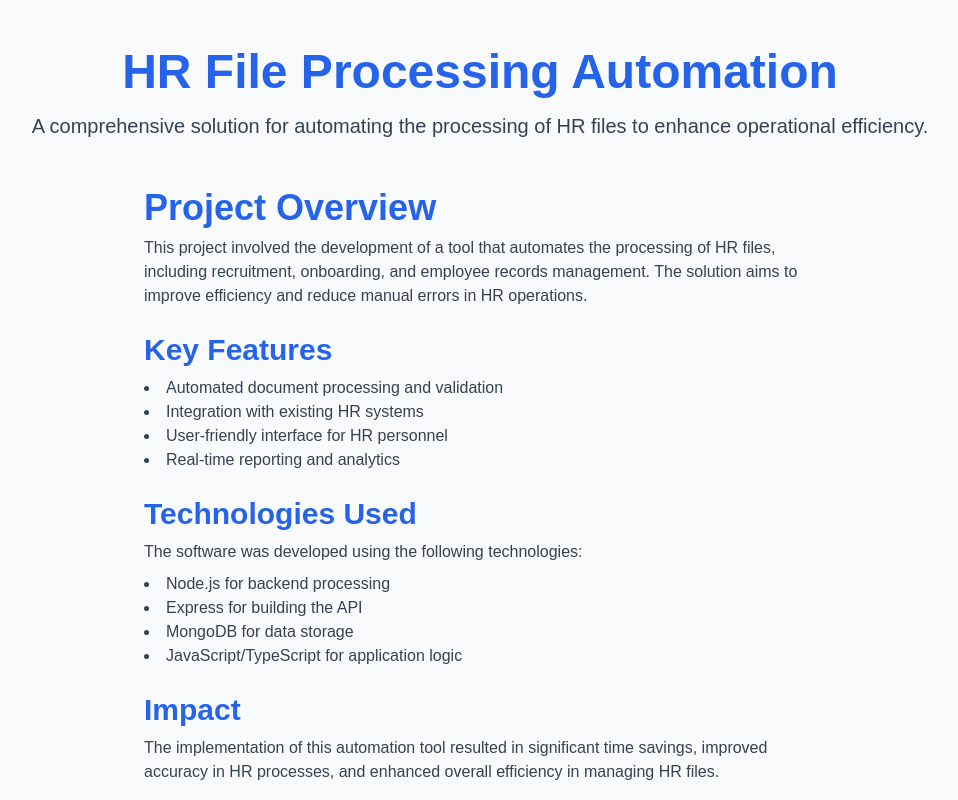
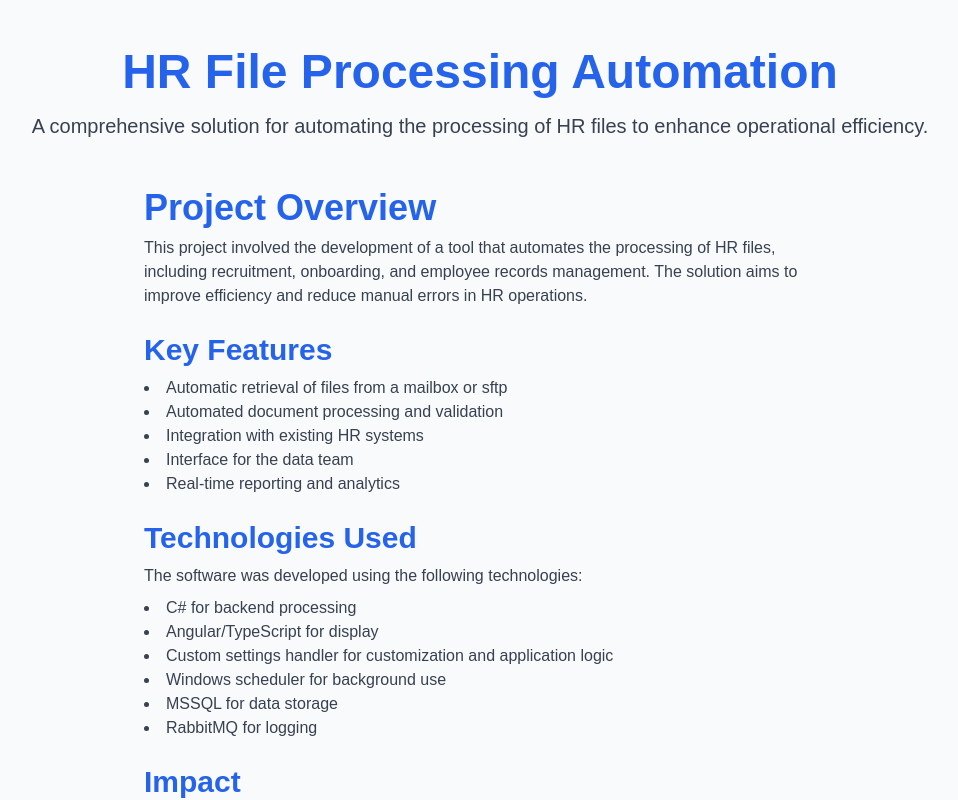
Before and after one commit to virgile953/portfolio, a Next.js app: page /projects/hr-file-processing in a window 1280 px wide. Shown: the top 800 px of the page, without its empty margins (160-1118 px from the left). Built offline with nearby package versions, Linux system fonts and the light colour scheme.

Commit message:
Correction to projects data

```diff
--- a/app/about/page.tsx
+++ b/app/about/page.tsx
@@ -23,7 +23,7 @@ export default function About() {
     <strong>Email:</strong> virgile.barbera@gmail.com
     </p>
     <p className="text-gray-700 mt-2">
-    <strong>Phone:</strong> 06 95 23 94 33
+    <strong>Phone:</strong> +33 6 95 23 94 33
     </p>
     </section>
 
@@ -33,7 +33,7 @@ export default function About() {
     <strong>Software:</strong> MS Office, SSMS, Visual Studio, Git, Sublime Text
     </p>
     <p className="text-gray-700 mt-2">
-    <strong>Languages:</strong> C#, TypeScript / Angular, PowerShell, Python, Windev, SQL (SSMS, MySQL, HFSQL), RegEX
+    <strong>Languages:</strong> C#, TypeScript / Angular, NextJS, PowerShell, Python, Windev, SQL (SSMS, MySQL, HFSQL), RegEX
     </p>
     <p className="text-gray-700 mt-2">
     <strong>Networking:</strong> IP Addressing, VLAN Creation, OVH Supervision
@@ -43,7 +43,7 @@ export default function About() {
     <section className="max-w-2xl w-full mb-12">
     <h2 className="text-3xl font-bold text-blue-600">Professional Experience</h2>
     <p className="text-gray-700 mt-2">
-    <strong>Developpeur, Gestion de Projet, OptiXt (CDI)</strong> - Since August 2022
+    <strong>Développeur, Gestion de Projet, OptiXt (CDI)</strong> - Since August 2022
     </p>
     <ul className="list-disc list-inside text-gray-700 mt-2">
     <li>Developed software for automatic processing of HR files and generating reports.</li>
--- a/app/layout.tsx
+++ b/app/layout.tsx
@@ -7,7 +7,7 @@ export default function Layout({ children }: { children: ReactNode }) {
   return (
     <html lang="en">
       <head>
-        <link rel="icon" href="favicon.ico" /> {/* Add this line for favicon */}
+        <link rel="icon" href="/favicon.ico" />
         <title>Portfolio</title>
       </head>
       <body className="min-h-screen flex flex-col bg-gray-50">
--- a/app/projects/hr-file-processing/page.tsx
+++ b/app/projects/hr-file-processing/page.tsx
@@ -21,9 +21,10 @@ export default function HRFileProcessing() {
 
         <h3 className="text-3xl font-bold text-blue-600 mt-6">Key Features</h3>
         <ul className="list-disc list-inside mt-2 text-gray-700">
+          <li>Automatic retrieval of files from a mailbox or sftp</li>
           <li>Automated document processing and validation</li>
           <li>Integration with existing HR systems</li>
-          <li>User-friendly interface for HR personnel</li>
+          <li>Interface for the data team</li>
           <li>Real-time reporting and analytics</li>
         </ul>
 
@@ -32,15 +33,17 @@ export default function HRFileProcessing() {
           The software was developed using the following technologies:
         </p>
         <ul className="list-disc list-inside mt-2 text-gray-700">
-          <li>Node.js for backend processing</li>
-          <li>Express for building the API</li>
-          <li>MongoDB for data storage</li>
-          <li>JavaScript/TypeScript for application logic</li>
+          <li>C# for backend processing</li>
+          <li>Angular/TypeScript for display</li>
+          <li>Custom settings handler for customization and application logic</li>
+          <li>Windows scheduler for background use</li>
+          <li>MSSQL for data storage</li>
+          <li>RabbitMQ for logging</li>
         </ul>
 
         <h3 className="text-3xl font-bold text-blue-600 mt-6">Impact</h3>
         <p className="text-gray-700 mt-2">
-          The implementation of this automation tool resulted in significant time savings, improved accuracy in HR processes, and enhanced overall efficiency in managing HR files.
+          The implementation of this automation tool resulted in significant time savings form data team, improved accuracy in data processing, and enhanced overall efficiency in managing HR files.
         </p>
 
         <Link href="/projects" className="mt-8 inline-block bg-blue-600 text-white rounded-lg px-4 py-2 hover:bg-blue-700 transition duration-300">
--- a/app/projects/import-edi/page.tsx
+++ b/app/projects/import-edi/page.tsx
@@ -20,11 +20,12 @@ export default function Import_EDI() {
 
         <h3 className="text-3xl font-bold text-blue-600 mt-6">Key Features</h3>
         <ul className="list-disc list-inside mt-2 text-gray-700">
+          <li>Reading of mailbox based on settings in sql</li>
           <li>Automated parsing of EDI files</li>
           <li>Customizable data mapping and transformation</li>
           <li>Integration with existing business systems</li>
           <li>Real-time reporting and error handling</li>
-          <li>User-friendly interface for configuration and monitoring</li>
+          <li>Interface for configuration and monitoring</li>
         </ul>
 
         <h3 className="text-3xl font-bold text-blue-600 mt-6">Technologies Used</h3>
@@ -33,8 +34,10 @@ export default function Import_EDI() {
         </p>
         <ul className="list-disc list-inside mt-2 text-gray-700">
           <li>C# for application logic</li>
+          <li>Angular/TypeScript for display</li>
           <li>SQL Server for data storage</li>
           <li>PowerShell for scripting tasks</li>
+          <li>Windows scheduler for background use</li>
           <li>Visual Studio for development</li>
         </ul>
 
--- a/app/projects/mass-email-sending/page.tsx
+++ b/app/projects/mass-email-sending/page.tsx
@@ -23,9 +23,8 @@ export default function MassEmailSending() {
         <ul className="list-disc list-inside mt-2 text-gray-700">
           <li>Bulk email sending with customizable templates</li>
           <li>Personalization options for recipient data</li>
-          <li>Analytics dashboard for tracking email performance</li>
-          <li>Integration with existing CRM systems</li>
-          <li>User-friendly interface for campaign management</li>
+          <li>Automatic email list generation based on sql requests</li>
+          <li>Customer and driver selection for custom mail campains</li>
         </ul>
 
         <h3 className="text-3xl font-bold text-blue-600 mt-6">Technologies Used</h3>
@@ -33,10 +32,10 @@ export default function MassEmailSending() {
           The application was developed using the following technologies:
         </p>
         <ul className="list-disc list-inside mt-2 text-gray-700">
-          <li>Node.js for backend server logic</li>
-          <li>React for the frontend interface</li>
-          <li>MongoDB for data storage</li>
-          <li>Nodemailer for email delivery</li>
+          <li>C# for backend server logic</li>
+          <li>Angular for the frontend interface</li>
+          <li>MSSQL/HFSQL for auto generation of email lists</li>
+          <li>RabbitMQ for logging</li>
         </ul>
 
         <h3 className="text-3xl font-bold text-blue-600 mt-6">Impact</h3>
--- a/app/projects/sas-application-redesign/page.tsx
+++ b/app/projects/sas-application-redesign/page.tsx
@@ -25,6 +25,7 @@ export default function SASApplicationRedesign() {
           <li>Enhanced data visualization capabilities</li>
           <li>Integration of advanced analytics features</li>
           <li>Performance optimizations for faster processing times</li>
+          <li>Rewrite of some parts of the windows native program to a web/api app</li>
         </ul>
 
         <h3 className="text-3xl font-bold text-blue-600 mt-6">Technologies Used</h3>
@@ -32,15 +33,16 @@ export default function SASApplicationRedesign() {
           The redesign was developed using the following technologies:
         </p>
         <ul className="list-disc list-inside mt-2 text-gray-700">
-          <li>Python for backend logic</li>
-          <li>React for the frontend interface</li>
-          <li>SQL for data management</li>
-          <li>Docker for containerization</li>
+          <li>C# for backend logic, gateway and data processing</li>
+          <li>Angular/typescript for the frontend interface</li>
+          <li>Windev/hfsql for legacy code optimizations and compatibility</li>
+          <li>MSSQL for data management</li>
+          <li>RabbitMQ for logging</li>
         </ul>
 
         <h3 className="text-3xl font-bold text-blue-600 mt-6">Impact</h3>
         <p className="text-gray-700 mt-2">
-          The redesigned application led to a significant increase in user satisfaction, reduced training time for new users, and improved overall performance in data analysis tasks.
+          The redesigned application led to a significant increase in user satisfaction and boost in performance, reduced training time for new users, and improved greatly performance in day to day tasks for fleet managers and data/fleet teams.
         </p>
 
         <Link href="/projects" className="mt-8 inline-block bg-blue-600 text-white rounded-lg px-4 py-2 hover:bg-blue-700 transition duration-300">
```
